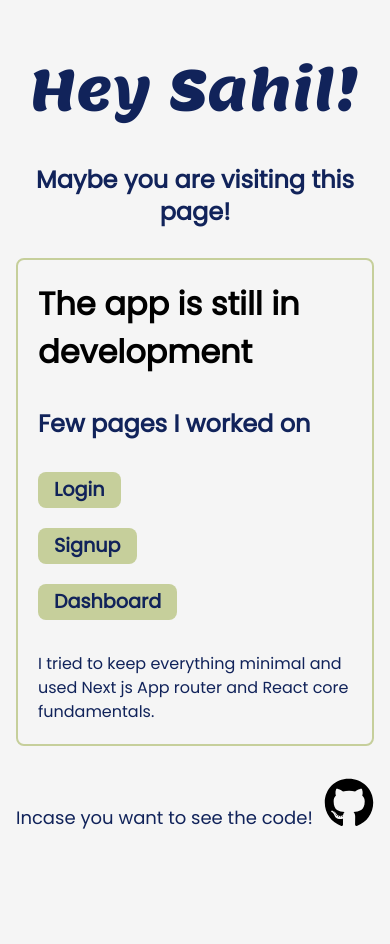
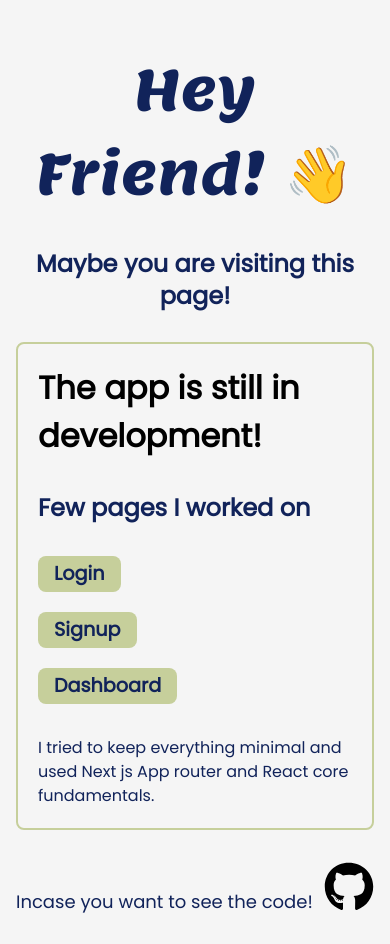
Before and after one commit to enlightnerr/flexile-app, a Next.js app: page / in a window 390 px wide. Before the commit the page ends 860 px from the top, so only its background shows below. Built offline with nearby package versions, Linux system fonts and the light colour scheme.

Commit message:
added media queries for phone on dashboard

```diff
--- a/app/page.jsx
+++ b/app/page.jsx
@@ -22,7 +22,7 @@ export default function Home() {
           <h1
             className={`${lemon.className} heading text-[5rem] text-primary-main`}
           >
-            Hey Sahil!
+            Hey Friend! 👋
           </h1>
           <h3 className="text-2xl font-semibold text-primary-main">
             Maybe you are visiting this page!
@@ -31,7 +31,7 @@ export default function Home() {
       </div>
       <div className="sub-hero__container flex flex-col gap-5 rounded-lg border-2 border-secondary-main p-5">
         <h1 className="sub-hero-text text-[2.5rem] font-bold">
-          The app is still in development
+          The app is still in development!
         </h1>
         <div className="list__container min-w-3/4 flex flex-col gap-4 text-primary-main">
           <p className="list__container-text text-2xl font-semibold">
```
